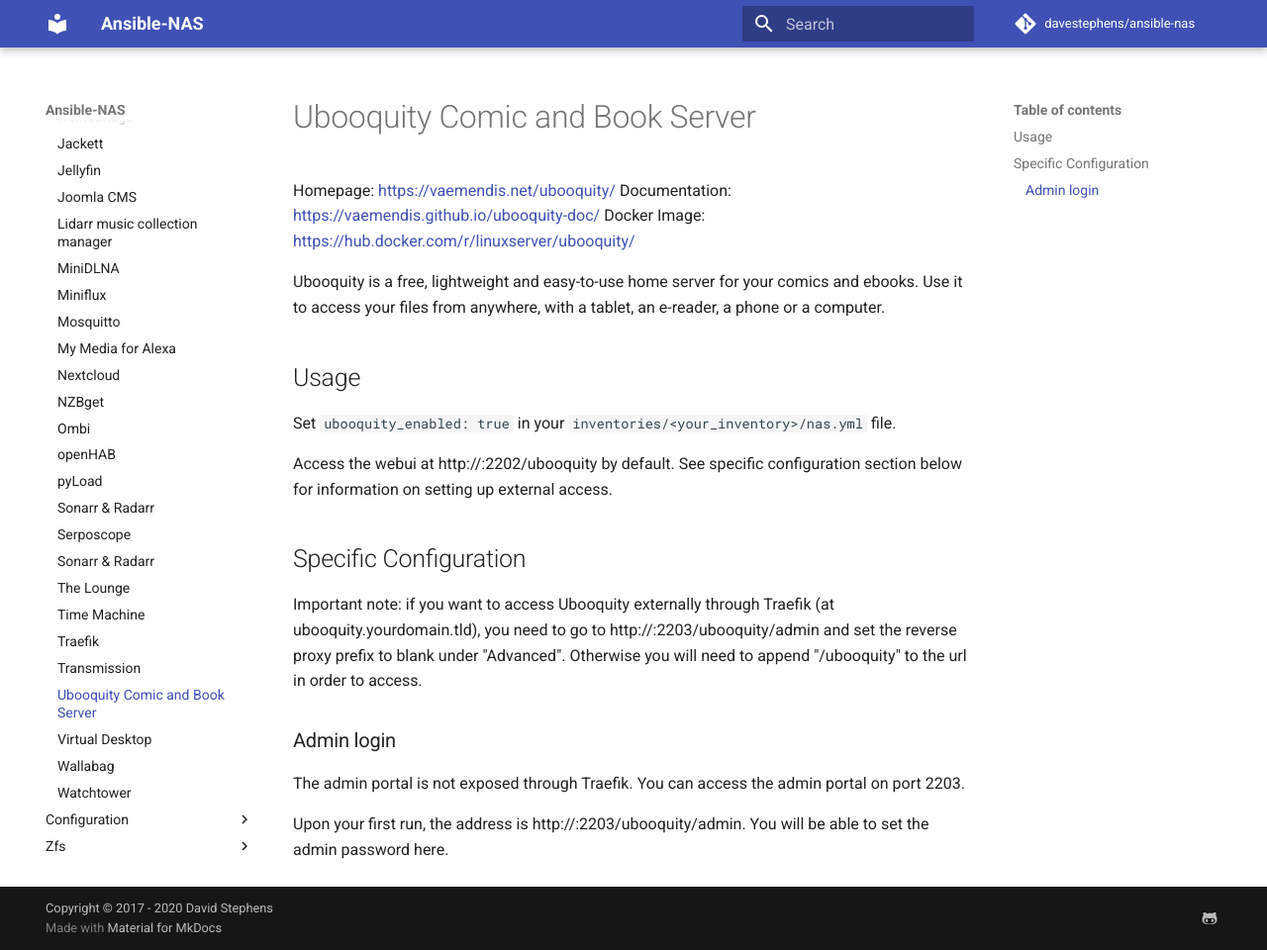
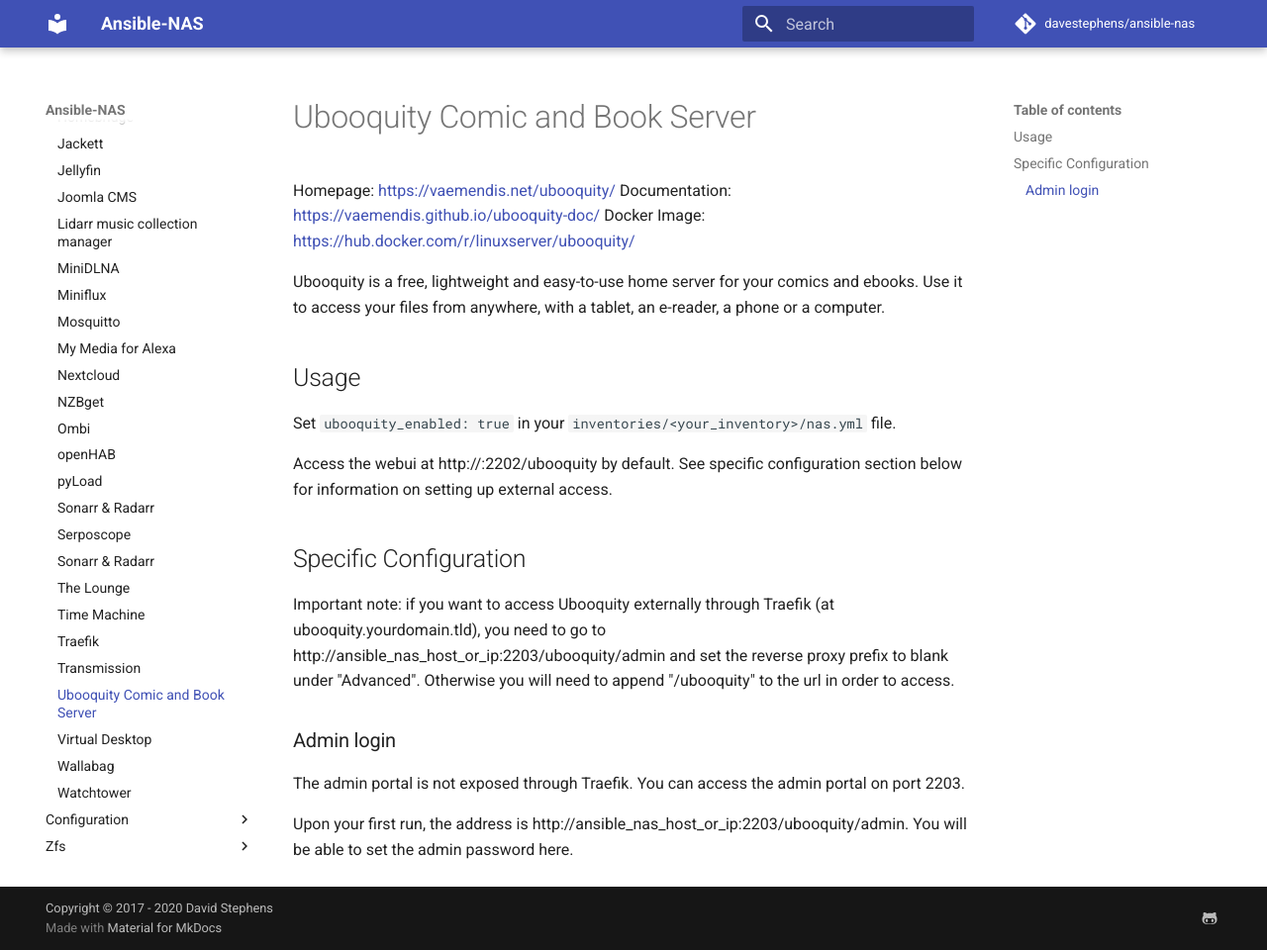
Before and after one commit to davestephens/ansible-nas, an MkDocs documentation site: the page built from docs/applications/ubooquity.md, in a window 1280 px wide and 960 px high. Shown: the whole window at 99% size. Built offline with MkDocs 1.6.1 and Material for MkDocs 9.7.7, drawn with Linux system fonts in a browser that asks for light colours; comment, search, counter and statistics services are not loaded; part of the change alters nothing that is shown.

```diff
--- a/docs/applications/ubooquity.md
+++ b/docs/applications/ubooquity.md
@@ -14,10 +14,10 @@ Access the webui at http://<server>:2202/ubooquity by default. See specific conf
 
 ## Specific Configuration
 
-Important note: if you want to access Ubooquity externally through Traefik (at ubooquity.yourdomain.tld), you need to go to http://<server>:2203/ubooquity/admin and set the reverse proxy prefix to blank under "Advanced". Otherwise you will need to append "/ubooquity" to the url in order to access.
+Important note: if you want to access Ubooquity externally through Traefik (at ubooquity.yourdomain.tld), you need to go to http://ansible_nas_host_or_ip:2203/ubooquity/admin and set the reverse proxy prefix to blank under "Advanced". Otherwise you will need to append "/ubooquity" to the url in order to access.
 
 ### Admin login
 
 The admin portal is not exposed through Traefik. You can access the admin portal on port 2203.
 
-Upon your first run, the address is http://<server>:2203/ubooquity/admin. You will be able to set the admin password here.
+Upon your first run, the address is http://ansible_nas_host_or_ip:2203/ubooquity/admin. You will be able to set the admin password here.
```
